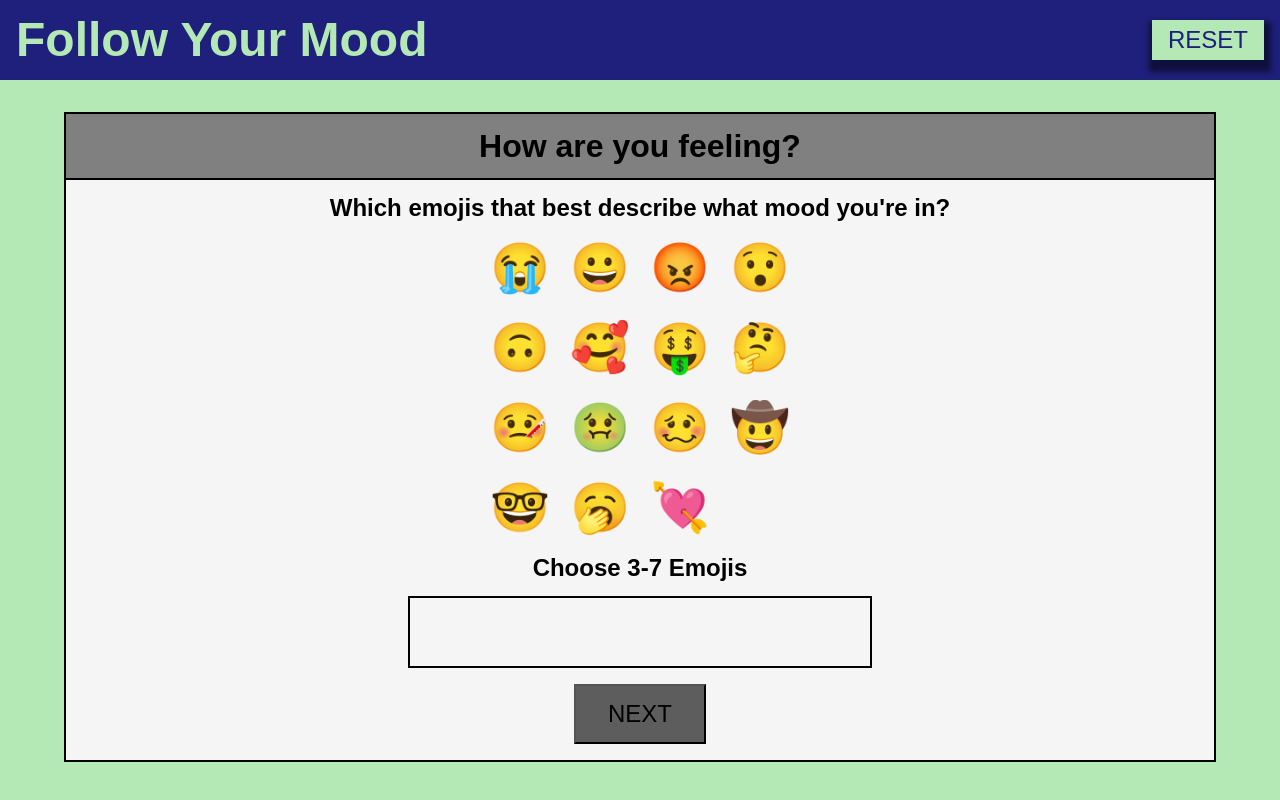
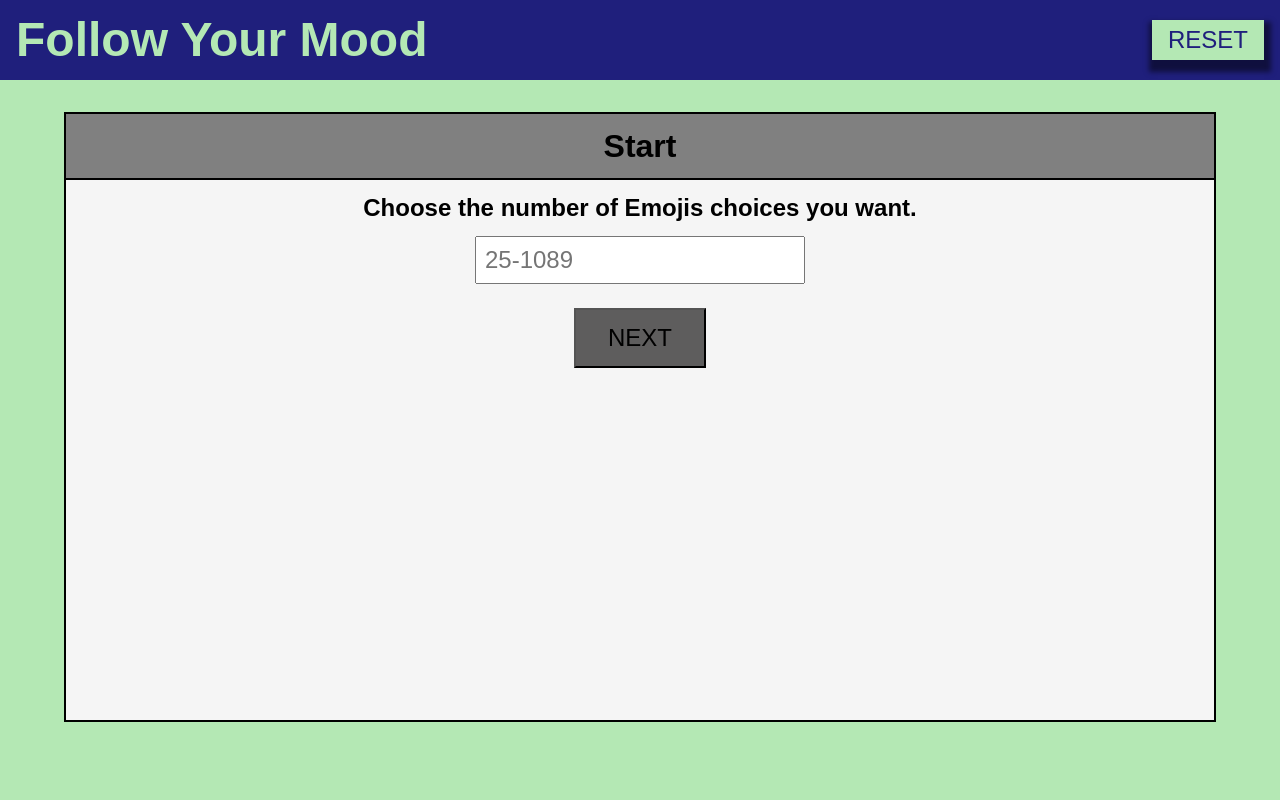
Before and after one commit to Shaontae/Mini-Group-Project1, a plain HTML site: page index.html in a window 1280 px wide. Drawn offline with Linux system fonts and the light colour scheme.

Commit message:
Renders startup page without functionality.

```diff
--- a/assets/css/style.css
+++ b/assets/css/style.css
@@ -108,6 +108,60 @@ h3{
     font-size: 1.5rem;
 }
 
+.emoji-choice-list{
+    display: flex;
+    flex-direction: row;
+    /* gap: 1rem; */
+}
+
+.emoji-submit{
+    border: 2px outset black;
+    font-size: 1.5rem;
+    padding: 1rem 2rem;
+}
+
+.emoji-submit.on{
+    background-color: var(--color1);
+}
+
+.emoji-submit.on:hover{
+    cursor: pointer;
+    box-shadow: 0 0 10px yellow;
+}
+
+.emoji-submit.on:active{
+    box-shadow: none;
+}
+
+.emoji-submit.off{
+    background-color: rgb(94, 93, 93);
+}
+
+
+/* Start Screen Styles */
+.contentCard{
+    display: flex;
+    flex-direction: column;
+    align-items: center;
+    margin-bottom: 1rem;
+}
+
+.randoInput{
+    font-size: 1.5rem;
+    margin-top: 1rem;
+    margin-bottom: 1.5rem;
+    padding: .5rem;
+}
+
+.emptyBox{
+    display: flex;
+    min-height: 20rem;
+    min-width: 20rem;
+}
+/* /Start Screen Styles */
+
+
+/* Emoji Grid Styles */
 .emoji-container{
     padding: 1rem;
 
@@ -179,32 +233,4 @@ h3{
     margin-top: 1rem;
     margin-bottom: 1rem;
 }
-
-.emoji-choice-list{
-    display: flex;
-    flex-direction: row;
-    /* gap: 1rem; */
-}
-
-.emoji-submit{
-    border: 2px outset black;
-    font-size: 1.5rem;
-    padding: 1rem 2rem;
-}
-
-.emoji-submit.on{
-    background-color: var(--color1);
-}
-
-.emoji-submit.on:hover{
-    cursor: pointer;
-    box-shadow: 0 0 10px yellow;
-}
-
-.emoji-submit.on:active{
-    box-shadow: none;
-}
-
-.emoji-submit.off{
-    background-color: rgb(94, 93, 93);
-}
+/* /Emoji Grid Styles */
--- a/assets/js/script.js
+++ b/assets/js/script.js
@@ -53,245 +53,109 @@ const inLove = new Emoji("loved", "💘", ['lovestruck', 'loving', 'careful', 'f
 let chosenEmojis = [];
 let emojiNum = 0;
 let stage = 0;
+let stageArray = [renderStart, renderEmojis, renderInput];
 
 
 let container = document.querySelector("#container");
 let containerHeader = document.querySelector("#container-header");
 let headerTitle = document.querySelector("#container-h2");
 let baseCard = document.querySelector("#base-card");
+let resetButton = document.querySelector("#reset-button");
 
-renderEmojis();
+resetButton.addEventListener("click", resetButtonFn);
 
-// function renderEmojis(){
-//     let storedEmojis = JSON.parse(localStorage.getItem("emojisMaster"));
-//     if (storedEmojis!==null){
-//         chosenEmojis=storedEmojis;
-//     };
-//     let emojisContainer = document.createElement("div");
-//     let emojiTitle = document.createElement("h3");
-//     let fullUl = document.createElement("ul");
+// renderEmojis();
 
-//     let choiceBox = document.createElement("div");
-//     let button = document.createElement("div");
-//     let emojiRules = document.createElement("h3");
-//     let choiceList = document.createElement("ul");
+stageUpFunction()
 
-//     choiceList.setAttribute("class", "emoji-choice-list");
-//     choiceBox.setAttribute("class", "emoji-choice-box");
-//     fullUl.setAttribute("class", "fullUl");
-//     emojisContainer.setAttribute("class", "emoji-container");
+// Misc. FUnctions
+function stageUpFunction(){
+    let storedStage = JSON.parse(localStorage.getItem("stageMaster"));
+    if (storedStage !== null){
+        stage = storedStage
+    };
+    stageArray[stage]();
+};
 
-//     button.textContent = "NEXT";
-//     emojiRules.textContent = "Choose 3-7 Emojis"
-//     headerTitle.textContent = "How are you feeling?";
-//     emojiTitle.textContent = "Which emojis that best describe what mood you're in?"
+function resetButtonFn(){
+    // JSON List:
+    // stage (number) - stageMaster
+    // emojiNum (number) - eNumMaster
+    // chosenEmojis (array) - emojisMaster
+    // more to come
 
-//     renderEmojiGrid();
-//     renderChoices();
+    stage = 0;
+    emojiNum = 0;
+    chosenEmojis = []
+
+    localStorage.setItem("emojisMaster", chosenEmojis);
+    localStorage.setItem("stagesMaster", stage);
+    localStorage.setItem("eNumMaster", emojiNum);
 
 
-//     emojisContainer.appendChild(fullUl);
-//     choiceBox.appendChild(choiceList);
-//     baseCard.appendChild(emojiTitle);
-//     baseCard.appendChild(emojisContainer);
-//     baseCard.appendChild(emojiRules);
-//     baseCard.appendChild(choiceBox);
-//     baseCard.appendChild(button);
+    // call startupFunction
+    stageUpFunction();
+};
 
-//     buttonCheck();
-
-//     // button.addEventListener("click", buttonFn,{ once:true })
-
-//     function buttonFn(){
-//         let gridList = document.getElementsByClassName("emojiGrid");
-//         let choiceSlots = document.getElementsByClassName("choiceSlot");
-//         for (let i=0; i<gridList.length; i++){
-//             gridList[i].removeEventListener("click", addEmoji);
-//         };
-//         for (let i=0; i<choiceSlots.length; i++){
-//             choiceSlots[i].removeEventListener("click", removeEmoji);
-//         };
-//         renderInput();
-//     }
+function buttonCheckG(element, condition){
+    if (!condition){
+        element.setAttribute("class", "emoji-submit off");
+        element.removeEventListener("click", buttonFnG);
+    } else {
+        element.setAttribute("class", "emoji-submit on");
+        element.addEventListener("click", buttonFnG, { once:true });
+    };
+};
 
 
-//     function renderEmojiGrid(){
-//         let n=0;
-//         let emojiRows = [];
-//         let subUls = [];
-//         // Add conditions in case of perfect square, because the +1 in
-//         // perfect square would produce overflow
-//         // Ref(1)
-//         let sqr = ()=>{
-//             let intCheck = Math.sqrt(emojiData.length)
-//             if (Number.isInteger(intCheck)){
-//                 return intCheck;
-//             }
-//             else{
-//                 return Math.floor(intCheck)+1;
-//             };
-//         };
-//         let emojiRowRem = emojiData.length%sqr();
-//         // --(1)
-//         let emojiRowN = ()=>{
-//             if (emojiRowRem>0){
-//                 return ((emojiData.length-emojiRowRem)/sqr())+1;
-//             } else {
-//                 return ((emojiData.length-emojiRowRem)/sqr());
-//             };
-//         };
-
-//         for (let i=0; i<emojiRowN(); i++){
-//             let li = document.createElement("li");
-//             let ul = document.createElement("ul");
-//             ul.setAttribute("class", "emoji-row");
-//             li.setAttribute("class", "emojiEl");
-//             emojiRows.push(li);
-//             subUls.push(ul);
-//         };
+function buttonFnG(){
+    baseCard.innerHTML='';
+    stage++
+    localStorage.setItem("stageMaster", stage);
+    stageUpFunction();
+}
 
 
-//         for (let i = 0; i < emojiData.length; i++) {
-//             let li = document.createElement('li');
-//             let p = document.createElement('p');
-//             li.setAttribute("class", "emojiBox");
+// Render Functions
 
-//             p.setAttribute("data-index", emojiData[i].index);
-//             gridCheck(p, false);
+function renderStart(){
+    let randoTitle = document.createElement("h3");
+    let randoInput = document.createElement("input");
+    // let numLimit = document.createElement("p");
+    let button = document.createElement("div");
+    let contentCard = document.createElement("div");
+    let emptyBox = document.createElement("div");
 
-//             p.textContent = emojiData[i].emote;
-//             if (subUls[n].childElementCount===sqr()){
-//                 emojiRows[n].appendChild(subUls[n]);
-//                 fullUl.appendChild(emojiRows[n]);
-//                 n++;
-//             };
-//             li.appendChild(p);
-//             subUls[n].appendChild(li);
-//             let x=n+1;
-//             if (x===emojiRowN()&&i+1===emojiData.length){
-//                 emojiRows[n].appendChild(subUls[n]);
-//                 fullUl.appendChild(emojiRows[n]);
-//             };
-//             // p.addEventListener("click", addEmoji, { once:true })
-//             emojiListener(p);
-//         };
-//     };
+    let limitVal = ()=>{
+        if (~~randoInput.value<1089&&randoInput.value>25&&~~randoInput.value!==''){
+            return true
+        } else {
+            return false
+        };
+    };
 
-//     function buttonCheck(){
-//         if (chosenEmojis.length<3){
-//             button.setAttribute("class", "emoji-submit off");
-//             button.removeEventListener("click", buttonFn);
-//         } else {
-//             button.setAttribute("class", "emoji-submit on");
-//             button.addEventListener("click", buttonFn, { once:true });
-//         };
-//     };
+    randoInput.setAttribute("class", "randoInput");
+    randoInput.setAttribute("placeholder", "25-1089");
+    randoInput.setAttribute("value", "");
 
-//     function renderChoices(){
-//         let storedEmojis = JSON.parse(localStorage.getItem("emojisMaster"));
-//         if (storedEmojis!==null){
-//             chosenEmojis=storedEmojis;
-//         };
-//         choiceList.innerHTML='';
-//         for (let i=0; i<chosenEmojis.length; i++){
-//             let li = document.createElement("li");
-//             let p = document.createElement("p");
-//             // let emojiMatch = ()=>{
+    contentCard.setAttribute("class", "contentCard");
+    emptyBox.setAttribute("class", "emptyBox");
 
-//             // };
-//             p.setAttribute("data-index", chosenEmojis[i].index);
+    headerTitle.textContent = "Start";
+    randoTitle.textContent = "Choose the number of Emojis choices you want."
+    // numLimit.textContent = "25-1089";
+    button.textContent = "NEXT";
 
-//             li.setAttribute("class", "emojiBox");
-//             p.setAttribute("class", "choiceSlot emojiImg on");
-//             p.textContent = chosenEmojis[i].emote;
-//             li.appendChild(p);
-//             choiceList.appendChild(li);
-//             p.addEventListener("click", removeEmoji, { once:true });
+    buttonCheckG(button, limitVal())
 
-//         };
-//     };
+    contentCard.append(randoTitle);
+    contentCard.append(randoInput);
+    contentCard.append(button);
+    baseCard.append(contentCard);
+    baseCard.append(emptyBox);
 
-//     function addEmoji(event){
-//         let emoji = null;
-//         element = event.target;
+}
 
-//         for (let i=0; i<emojiData.length; i++){
-//             if (~~element.dataset.index===emojiData[i].index){
-//                 emoji=emojiData[i];
-//             };
-//         };
-//         let storedEmojis = JSON.parse(localStorage.getItem("emojisMaster"));
-//         if (storedEmojis!==null){
-//             chosenEmojis=storedEmojis;
-//         };
-//         chosenEmojis.push(emoji);
-//         localStorage.setItem("emojisMaster", JSON.stringify(chosenEmojis));
-//         // check all children of parent to delete event listeners
-//         addDropChange();
-//         renderChoices();
-//         buttonCheck();
-//     };
-
-//     function removeEmoji(event){
-//         let emoji = null;
-//         let storedEmojis = JSON.parse(localStorage.getItem("emojisMaster"));
-//         if (storedEmojis!==null){
-//             chosenEmojis=storedEmojis;
-//         };
-
-//         element = event.target;
-//         for (let i=0; i<emojiData.length; i++){
-//             if (~~element.dataset.index===emojiData[i].index){
-
-//                 emoji=emojiData[i];
-//             };
-//         };
-//         for (let i=0; i<chosenEmojis.length; i++){
-//             if (chosenEmojis[i].index===emoji.index){
-//                 chosenEmojis.splice(i, 1);
-//             };
-//         };
-//         localStorage.setItem("emojisMaster", JSON.stringify(chosenEmojis));
-//         addDropChange()
-//         renderChoices();
-//         buttonCheck();
-//     }
-
-//     function addDropChange(){
-//         let gridList = document.getElementsByClassName("emojiGrid");
-//         for (let i=0; i<gridList.length; i++){
-//             gridCheck(gridList[i], true);
-//         };
-//     };
-
-//     function gridCheck(element, isBundled){
-//         let isIncludes = false;
-//         for (let ix=0; ix<chosenEmojis.length; ix++){
-//             if (~~element.dataset.index===chosenEmojis[ix].index){
-//                     isIncludes=true;
-//                 }
-//         };
-//         if (isIncludes){
-//             element.setAttribute("data-active", "false");
-//             element.setAttribute("class", "emojiGrid emojiImg off");
-//         } else{
-//             element.setAttribute("data-active", "true");
-//             element.setAttribute("class", "emojiGrid emojiImg on");
-//         };
-
-//         if (isBundled){
-//             emojiListener(element)
-//         };
-//     };
-
-//     function emojiListener(element){
-//         if (element.dataset.active==="true"&&chosenEmojis.length<7){
-//             element.addEventListener("click", addEmoji, { once:true });
-//         } else {
-//             element.removeEventListener("click", addEmoji);
-//         };
-//     };
-// }
 
 function renderEmojis(){
     let storedEmojis = JSON.parse(localStorage.getItem("emojisMaster"));
@@ -524,6 +388,238 @@ function renderEmojis(){
     };
 }
 
+// New Render with emojiData
+// function renderEmojis(){
+//     let storedEmojis = JSON.parse(localStorage.getItem("emojisMaster"));
+//     if (storedEmojis!==null){
+//         chosenEmojis=storedEmojis;
+//     };
+//     let emojisContainer = document.createElement("div");
+//     let emojiTitle = document.createElement("h3");
+//     let fullUl = document.createElement("ul");
+
+//     let choiceBox = document.createElement("div");
+//     let button = document.createElement("div");
+//     let emojiRules = document.createElement("h3");
+//     let choiceList = document.createElement("ul");
+
+//     choiceList.setAttribute("class", "emoji-choice-list");
+//     choiceBox.setAttribute("class", "emoji-choice-box");
+//     fullUl.setAttribute("class", "fullUl");
+//     emojisContainer.setAttribute("class", "emoji-container");
+
+//     button.textContent = "NEXT";
+//     emojiRules.textContent = "Choose 3-7 Emojis"
+//     headerTitle.textContent = "How are you feeling?";
+//     emojiTitle.textContent = "Which emojis that best describe what mood you're in?"
+
+//     renderEmojiGrid();
+//     renderChoices();
+
+
+//     emojisContainer.appendChild(fullUl);
+//     choiceBox.appendChild(choiceList);
+//     baseCard.appendChild(emojiTitle);
+//     baseCard.appendChild(emojisContainer);
+//     baseCard.appendChild(emojiRules);
+//     baseCard.appendChild(choiceBox);
+//     baseCard.appendChild(button);
+
+//     buttonCheck();
+
+//     // button.addEventListener("click", buttonFn,{ once:true })
+
+//     function buttonFn(){
+//         let gridList = document.getElementsByClassName("emojiGrid");
+//         let choiceSlots = document.getElementsByClassName("choiceSlot");
+//         for (let i=0; i<gridList.length; i++){
+//             gridList[i].removeEventListener("click", addEmoji);
+//         };
+//         for (let i=0; i<choiceSlots.length; i++){
+//             choiceSlots[i].removeEventListener("click", removeEmoji);
+//         };
+//         renderInput();
+//     }
+
+
+//     function renderEmojiGrid(){
+//         let n=0;
+//         let emojiRows = [];
+//         let subUls = [];
+//         // Add conditions in case of perfect square, because the +1 in
+//         // perfect square would produce overflow
+//         // Ref(1)
+//         let sqr = ()=>{
+//             let intCheck = Math.sqrt(emojiData.length)
+//             if (Number.isInteger(intCheck)){
+//                 return intCheck;
+//             }
+//             else{
+//                 return Math.floor(intCheck)+1;
+//             };
+//         };
+//         let emojiRowRem = emojiData.length%sqr();
+//         // --(1)
+//         let emojiRowN = ()=>{
+//             if (emojiRowRem>0){
+//                 return ((emojiData.length-emojiRowRem)/sqr())+1;
+//             } else {
+//                 return ((emojiData.length-emojiRowRem)/sqr());
+//             };
+//         };
+
+//         for (let i=0; i<emojiRowN(); i++){
+//             let li = document.createElement("li");
+//             let ul = document.createElement("ul");
+//             ul.setAttribute("class", "emoji-row");
+//             li.setAttribute("class", "emojiEl");
+//             emojiRows.push(li);
+//             subUls.push(ul);
+//         };
+
+
+//         for (let i = 0; i < emojiData.length; i++) {
+//             let li = document.createElement('li');
+//             let p = document.createElement('p');
+//             li.setAttribute("class", "emojiBox");
+
+//             p.setAttribute("data-index", emojiData[i].index);
+//             gridCheck(p, false);
+
+//             p.textContent = emojiData[i].emote;
+//             if (subUls[n].childElementCount===sqr()){
+//                 emojiRows[n].appendChild(subUls[n]);
+//                 fullUl.appendChild(emojiRows[n]);
+//                 n++;
+//             };
+//             li.appendChild(p);
+//             subUls[n].appendChild(li);
+//             let x=n+1;
+//             if (x===emojiRowN()&&i+1===emojiData.length){
+//                 emojiRows[n].appendChild(subUls[n]);
+//                 fullUl.appendChild(emojiRows[n]);
+//             };
+//             // p.addEventListener("click", addEmoji, { once:true })
+//             emojiListener(p);
+//         };
+//     };
+
+//     function buttonCheck(){
+//         if (chosenEmojis.length<3){
+//             button.setAttribute("class", "emoji-submit off");
+//             button.removeEventListener("click", buttonFn);
+//         } else {
+//             button.setAttribute("class", "emoji-submit on");
+//             button.addEventListener("click", buttonFn, { once:true });
+//         };
+//     };
+
+//     function renderChoices(){
+//         let storedEmojis = JSON.parse(localStorage.getItem("emojisMaster"));
+//         if (storedEmojis!==null){
+//             chosenEmojis=storedEmojis;
+//         };
+//         choiceList.innerHTML='';
+//         for (let i=0; i<chosenEmojis.length; i++){
+//             let li = document.createElement("li");
+//             let p = document.createElement("p");
+//             // let emojiMatch = ()=>{
+
+//             // };
+//             p.setAttribute("data-index", chosenEmojis[i].index);
+
+//             li.setAttribute("class", "emojiBox");
+//             p.setAttribute("class", "choiceSlot emojiImg on");
+//             p.textContent = chosenEmojis[i].emote;
+//             li.appendChild(p);
+//             choiceList.appendChild(li);
+//             p.addEventListener("click", removeEmoji, { once:true });
+
+//         };
+//     };
+
+//     function addEmoji(event){
+//         let emoji = null;
+//         element = event.target;
+
+//         for (let i=0; i<emojiData.length; i++){
+//             if (~~element.dataset.index===emojiData[i].index){
+//                 emoji=emojiData[i];
+//             };
+//         };
+//         let storedEmojis = JSON.parse(localStorage.getItem("emojisMaster"));
+//         if (storedEmojis!==null){
+//             chosenEmojis=storedEmojis;
+//         };
+//         chosenEmojis.push(emoji);
+//         localStorage.setItem("emojisMaster", JSON.stringify(chosenEmojis));
+//         // check all children of parent to delete event listeners
+//         addDropChange();
+//         renderChoices();
+//         buttonCheck();
+//     };
+
+//     function removeEmoji(event){
+//         let emoji = null;
+//         let storedEmojis = JSON.parse(localStorage.getItem("emojisMaster"));
+//         if (storedEmojis!==null){
+//             chosenEmojis=storedEmojis;
+//         };
+
+//         element = event.target;
+//         for (let i=0; i<emojiData.length; i++){
+//             if (~~element.dataset.index===emojiData[i].index){
+
+//                 emoji=emojiData[i];
+//             };
+//         };
+//         for (let i=0; i<chosenEmojis.length; i++){
+//             if (chosenEmojis[i].index===emoji.index){
+//                 chosenEmojis.splice(i, 1);
+//             };
+//         };
+//         localStorage.setItem("emojisMaster", JSON.stringify(chosenEmojis));
+//         addDropChange()
+//         renderChoices();
+//         buttonCheck();
+//     }
+
+//     function addDropChange(){
+//         let gridList = document.getElementsByClassName("emojiGrid");
+//         for (let i=0; i<gridList.length; i++){
+//             gridCheck(gridList[i], true);
+//         };
+//     };
+
+//     function gridCheck(element, isBundled){
+//         let isIncludes = false;
+//         for (let ix=0; ix<chosenEmojis.length; ix++){
+//             if (~~element.dataset.index===chosenEmojis[ix].index){
+//                     isIncludes=true;
+//                 }
+//         };
+//         if (isIncludes){
+//             element.setAttribute("data-active", "false");
+//             element.setAttribute("class", "emojiGrid emojiImg off");
+//         } else{
+//             element.setAttribute("data-active", "true");
+//             element.setAttribute("class", "emojiGrid emojiImg on");
+//         };
+
+//         if (isBundled){
+//             emojiListener(element)
+//         };
+//     };
+
+//     function emojiListener(element){
+//         if (element.dataset.active==="true"&&chosenEmojis.length<7){
+//             element.addEventListener("click", addEmoji, { once:true });
+//         } else {
+//             element.removeEventListener("click", addEmoji);
+//         };
+//     };
+// }
+
 function renderInput(){
     baseCard.innerHTML="";
     // let charN = 0;
@@ -667,11 +763,11 @@ let omdbUrl = "http://www.omdbapi.com/?apikey=1aa15ab1&type=movie&plot=full&s=$c
 // moviedb key=654175309f8dda54d6e0ea0c7706fa04
 
 // let mdbUrl = 'https://api.themoviedb.org/3/discover/movie?include_adult=false&include_video=false&language=en-US&page=1&sort_by=popularity.desc&with_keywords=horror&api_key=654175309f8dda54d6e0ea0c7706fa04';
-let mdbUrl = 'https://api.themoviedb.org/3/discover/movie?api_key=654175309f8dda54d6e0ea0c7706fa04&include_adult=false&include_video=false&language=en-US&sort_by=popularity.desc&page=1';
+// let mdbUrl = 'https://api.themoviedb.org/3/discover/movie?api_key=654175309f8dda54d6e0ea0c7706fa04&include_adult=false&include_video=false&language=en-US&sort_by=popularity.desc&page=1';
 // let mdbUrl = "https://api.themoviedb.org/3/search/keyword?api_key=654175309f8dda54d6e0ea0c7706fa04&query=alligator"
 // mdbUrl='https://api.themoviedb.org/3/genre/movie/list?language=en&api_key=654175309f8dda54d6e0ea0c7706fa04'
 // mdbUrl='https://api.themoviedb.org/3/discover/movie?include_adult=false&include_video=false&language=en-US&page=1&sort_by=popularity.desc&api_key=654175309f8dda54d6e0ea0c7706fa04'
-mdbUrl = 'https://api.themoviedb.org/3/discover/movie?include_adult=false&include_video=false&language=en-US&page=1&sort_by=popularity.desc&with_genres=10770%2C53&api_key=654175309f8dda54d6e0ea0c7706fa04'
+// mdbUrl = 'https://api.themoviedb.org/3/discover/movie?include_adult=false&include_video=false&language=en-US&page=1&sort_by=popularity.desc&with_genres=10770%2C53&api_key=654175309f8dda54d6e0ea0c7706fa04'
 // mdbUrl = "https://api.themoviedb.org/3/discover/movie?query=alligator&include_adult=false&include_video=false&language=en-US&page=1&sort_by=popularity.desc&api_key=654175309f8dda54d6e0ea0c7706fa04"
 // let testArray = [];
 // fetch(mdbUrl)
```
Also changed, not shown: assets/js/emojibase.js.
